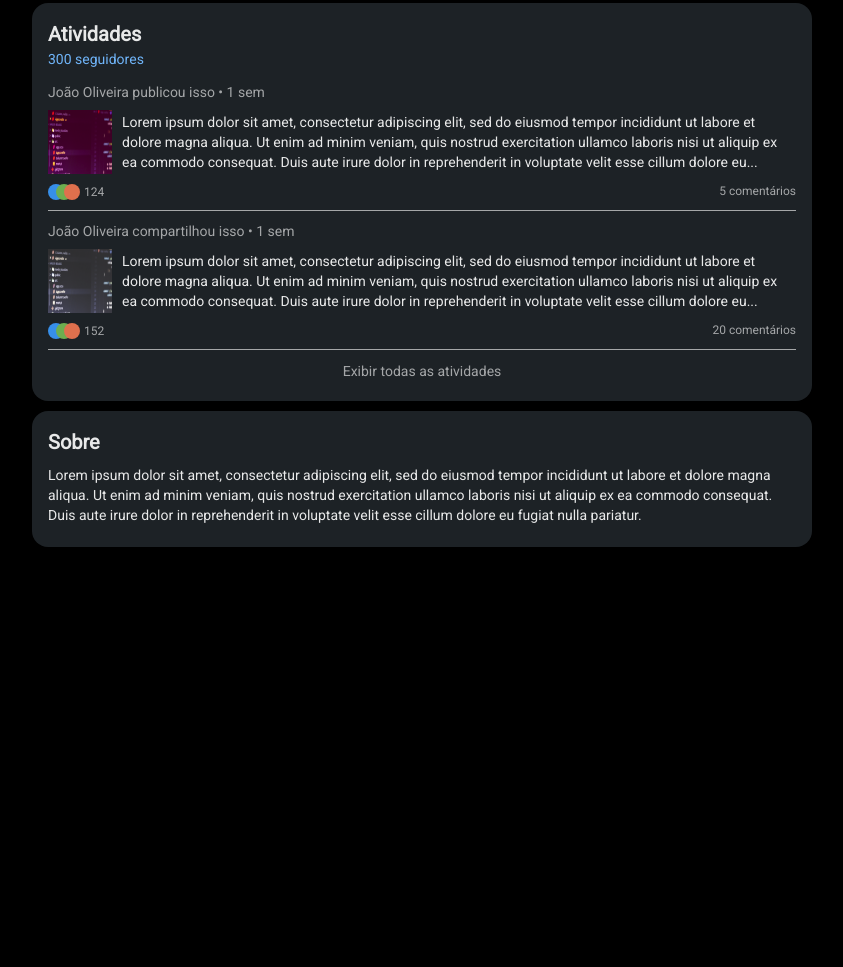
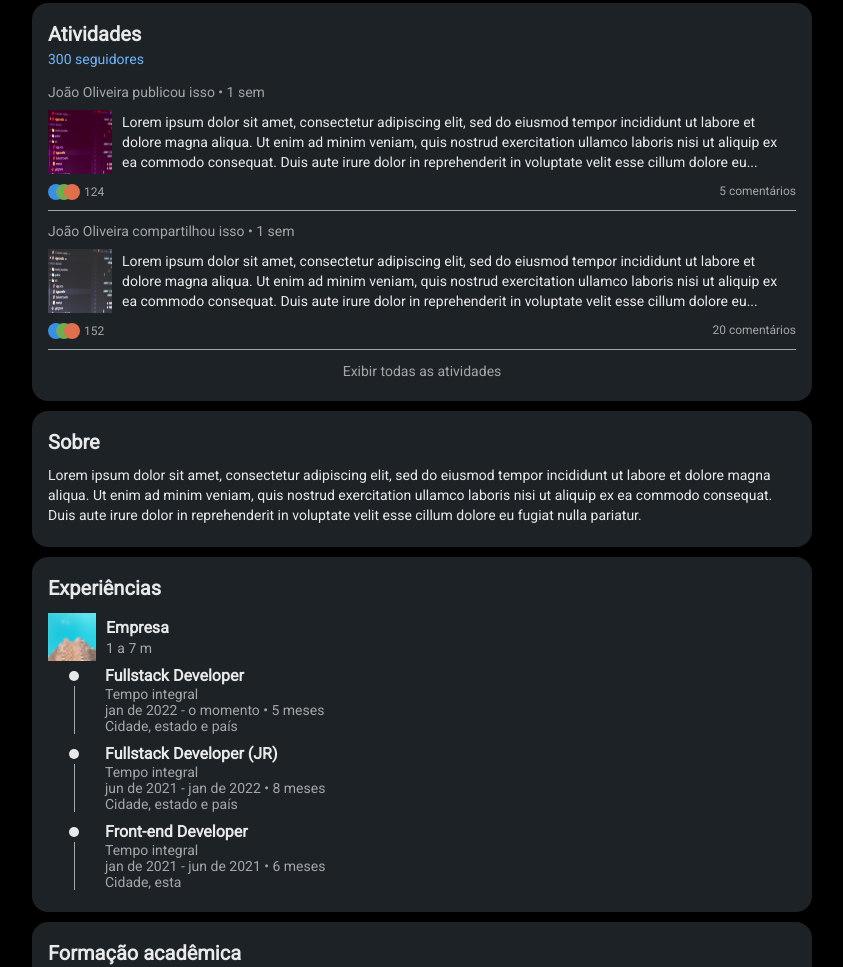
Before and after one commit to joaoliveirapb/7daysOfCode-linkedin, a plain HTML site: page index.html in a window 1280 px wide. Shown: the part 886-1853 px from the top of the page, without its empty margins (122-965 px from the left). Before the commit the page ends 1463 px from the top, so only its background shows below. Drawn offline with Linux system fonts and the light colour scheme.

Commit message:
created experiences, schooling and languages

```diff
--- a/index.html
+++ b/index.html
@@ -63,7 +63,7 @@
   </header>
 
   <main>
-    <div class="perfil">
+    <section class="perfil">
       <div class="informacoes-perfil">
         <div class="imagens-perfil">
           <img class="capa-perfil" src="images/capa-perfil.png" alt="Capa do perfil">
@@ -190,7 +190,68 @@
         <h2 class="sobre-titulo">Sobre</h2>
         <p class="sobre-paragrafo">Lorem ipsum dolor sit amet, consectetur adipiscing elit, sed do eiusmod tempor incididunt ut labore et dolore magna aliqua. Ut enim ad minim veniam, quis nostrud exercitation ullamco laboris nisi ut aliquip ex ea commodo consequat. Duis aute irure dolor in reprehenderit in voluptate velit esse cillum dolore eu fugiat nulla pariatur.</p>
       </div>
-    </div>
+
+      <div class="experiencias">
+        <h2 class="experiencias-titulo">Experiências</h2>
+        <div class="experiencias-item">
+          <div class="logo-empresa">
+            <img src="images/empresa.png" alt="Logo da empresa">
+            <div class="experiencias-empresa">
+              <p>Empresa</p>
+              <span>1 a 7 m</span>
+            </div>
+          </div>
+          <div class="experiencias-info">
+            <ul>
+              <li>Fullstack Developer</li>
+              <li>Tempo integral</li>
+              <li>jan de 2022 - o momento • 5 meses</li>
+              <li>Cidade, estado e país</li>
+            </ul>
+            <ul>
+              <li>Fullstack Developer (JR)</li>
+              <li>Tempo integral</li>
+              <li>jun de 2021 - jan de 2022 • 8 meses</li>
+              <li>Cidade, estado e país</li>
+            </ul>
+            <ul>
+              <li>Front-end Developer</li>
+              <li>Tempo integral</li>
+              <li>jan de 2021 - jun de 2021 • 6 meses</li>
+              <li>Cidade, esta
+            </ul>
+          </div>
+        </div>
+      </div>
+
+      <div class="formacao-academica">
+        <h2 class="formacao-academica-titulo">Formação acadêmica</h2>
+        <div class="formacao-academica-info">
+          <div class="logo-instituicao-ensino">
+            <img src="images/instituicao-ensino.png" alt="Logo da instituição de ensino">
+          </div>
+          <div class="info-instituicao-ensino">
+            <h3 class="nome-instituicao-ensino">Instituição de ensino</h3>
+            <span class="curso-instituicao-ensino">Nome do curso</span>
+            <span class="tempo-instituicao-ensino">2015 a 2019</span>
+          </div>
+        </div>
+      </div>
+
+      <div class="idiomas">
+        <h2 class="idiomas-titulo">Idiomas</h2>
+        <div class="idiomas-info">
+          <div class="idiomas-item">
+            <h3>Português</h3>
+            <span>Fluente ou nativo</span>
+          </div>
+          <div class="idiomas-item">
+            <h3>Inglês</h3>
+            <span>Intermediário</span>
+          </div>
+        </div>
+      </div>
+    </section>
   </main>
 </body>
 </html>
--- a/style.css
+++ b/style.css
@@ -112,7 +112,13 @@ body {
   margin-bottom: 30px;
 }
 
-.informacoes-perfil, .destaques, .atividades, .sobre {
+.informacoes-perfil,
+.destaques,
+.atividades,
+.sobre,
+.experiencias,
+.formacao-academica,
+.idiomas {
   max-width: 780px;
   background-color: var(--fundo-card);
   border-radius: 16px;
@@ -212,11 +218,21 @@ body {
 
 /* DESTAQUES DO PERFIL */
 
-.destaques, .atividades, .sobre {
+.destaques,
+.atividades,
+.sobre,
+.experiencias,
+.formacao-academica,
+.idiomas {
   padding: 16px 16px 22px 16px;
 }
 
-.destaques-titulo, .atividades-titulo, .sobre-titulo {
+.destaques-titulo,
+.atividades-titulo,
+.sobre-titulo,
+.experiencias-titulo,
+.formacao-academica-titulo,
+.idiomas-titulo {
   font-size: 1.25em;
   line-height: 30px;
 }
@@ -335,3 +351,113 @@ body {
   font-size: 0.875em;
   line-height: 20px;
 }
+
+/* EXPERIÊNCIAS */
+
+.logo-empresa {
+  display: flex;
+  align-items: center;
+  gap: 10px;
+  margin: 10px 0 5px 0;
+}
+
+.logo-empresa img {
+  width: 48px;
+  height: 48px;
+}
+
+.experiencias-empresa p {
+  font-weight: 600;
+  line-height: 20px;
+}
+
+.experiencias-empresa span {
+  font-size: 0.875em;
+  color: var(--texto-secundario);
+}
+
+.experiencias-info {
+  display: grid;
+  gap: 10px;
+}
+
+.experiencias-info li:nth-child(1) {
+  font-weight: 600;
+  line-height: 20px;
+}
+
+.experiencias-info li:nth-child(1)::before {
+  content: '';
+  display: inline-block;
+  width: 10px;
+  height: 10px;
+  background-color: var(--texto-principal);
+  border-radius: 50%;
+  margin: 0 26px 0 21px;
+}
+
+.experiencias-info li:nth-child(2),
+.experiencias-info li:nth-child(3),
+.experiencias-info li:nth-child(4) {
+  color: var(--texto-secundario);
+  font-size: 0.875em;
+  line-height: 16px;
+  border-left: 1px solid var(--texto-secundario);
+  margin-left: 26px;
+  padding-left: 30px;
+}
+
+/* FORMAÇÃO ACADÊMICA */
+
+.formacao-academica-info {
+  display: flex;
+  gap: 10px;
+  margin-top: 10px;
+}
+
+.logo-instituicao-ensino img {
+  width: 48px;
+  height: 48px;
+}
+
+.info-instituicao-ensino {
+  display: flex;
+  flex-direction: column;
+  justify-content: center;
+}
+
+.nome-instituicao-ensino {
+  font-size: 1em;
+  line-height: 20px;
+}
+
+.curso-instituicao-ensino {
+  font-size: 0.875em;
+  line-height: 16px;
+}
+
+.tempo-instituicao-ensino {
+  font-size: 0.875em;
+  line-height: 16px;
+  color: var(--texto-secundario);
+}
+
+/* IDIOMAS */
+
+.idiomas-item {
+  padding: 12px 0;
+}
+
+.idiomas-item + .idiomas-item {
+  border-top: 1px solid var(--texto-secundario);
+}
+
+.idiomas-item h3 {
+  font-size: 1em;
+  line-height: 30px;
+}
+
+.idiomas-item span {
+  font-size: 0.875em;
+  color: var(--texto-secundario);
+}
```
